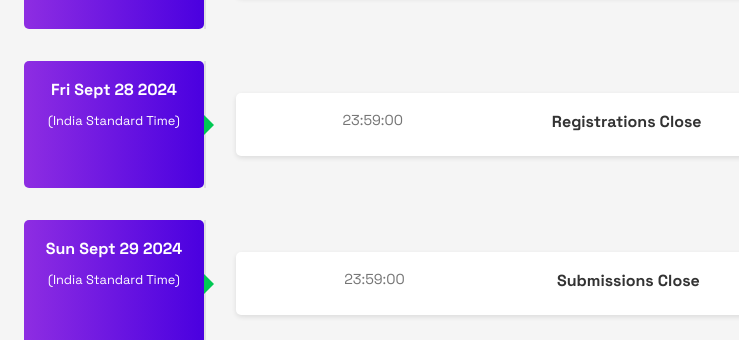
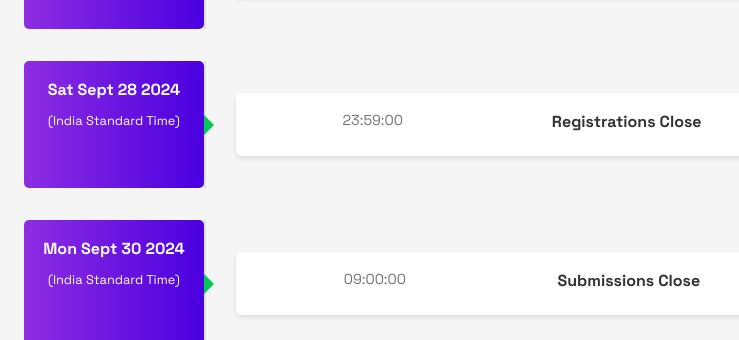
Before and after one commit to Nallu-Swami/vmedithon.nexusvit.com, a plain HTML site: page index.html in a window 1280 px wide. Shown: the part 2381-2721 px from the top of the page, 216-955 px from the left. Drawn offline with Linux system fonts and the light colour scheme; a script that the page names is missing.

Commit message:
Date fixes

```diff
--- a/index.html
+++ b/index.html
@@ -115,7 +115,7 @@
             </div>
             <div class="timeline-item">
                 <div class="date-box">
-                    <p class="date">Fri Sept 28 2024</p>
+                    <p class="date">Sat Sept 28 2024</p>
                     <p class="time">(India Standard Time)</p>
                 </div>
                 <div class="event-details">
@@ -125,11 +125,11 @@
             </div>
             <div class="timeline-item">
                 <div class="date-box">
-                    <p class="date">Sun Sept 29 2024</p>
+                    <p class="date">Mon Sept 30 2024</p>
                     <p class="time">(India Standard Time)</p>
                 </div>
                 <div class="event-details">
-                    <p class="event-time">23:59:00 </p>
+                    <p class="event-time">09:00:00 </p>
                     <p class="event-name">Submissions Close</p>
                 </div>
             </div>
```
